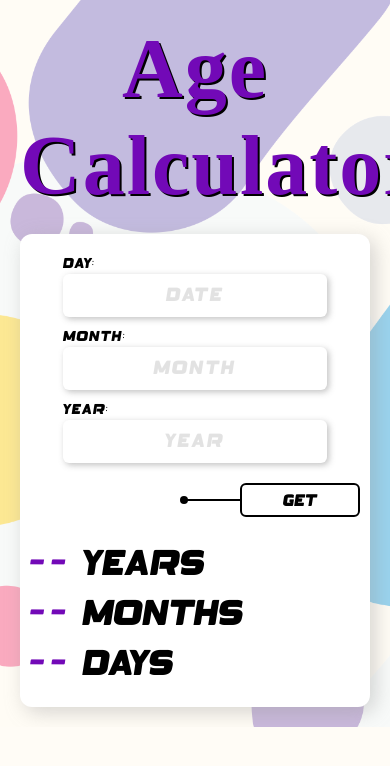
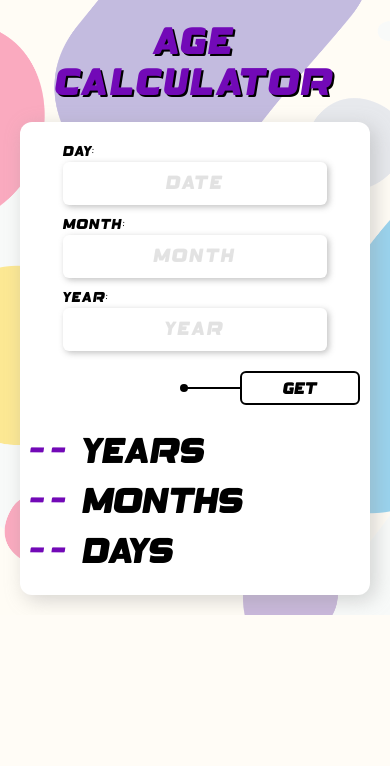
Before and after one commit to Design-With-Dheeraj/Age-Calculator, a plain HTML site: page index.html in a window 390 px wide. Drawn offline with Linux system fonts and the light colour scheme.

Commit message:
Update responsive.css

```diff
--- a/responsive.css
+++ b/responsive.css
@@ -7,7 +7,7 @@
 
     .container .app-body-contain .body-head
     {
-        font: bold 84px "this-appeal";
+        font: 32px "spacebook";
     }
 
     .app-body-contain .card-contain
```
